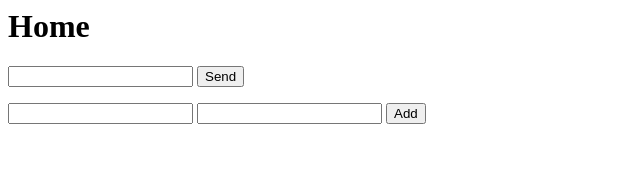
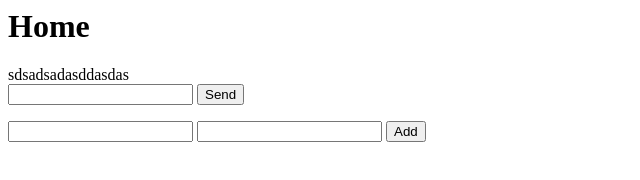
Before and after one commit to melbinsoftsquare/WorkshopVIT, a website: page home.html in a window 1280 px wide. Shown: the whole page, without its empty margins (0-640 px from the left). Drawn offline with Linux system fonts and the light colour scheme.

Commit message:
GUI Test

```diff
--- a/home.html
+++ b/home.html
@@ -1,6 +1,7 @@
 <html>
     <body>
         <h1>Home</h1>
+        sdsadsadasddasdas
         <form action="/name" method="GET">
             <input type="text" name="name" />
             <input type="submit" value="Send" />
```
